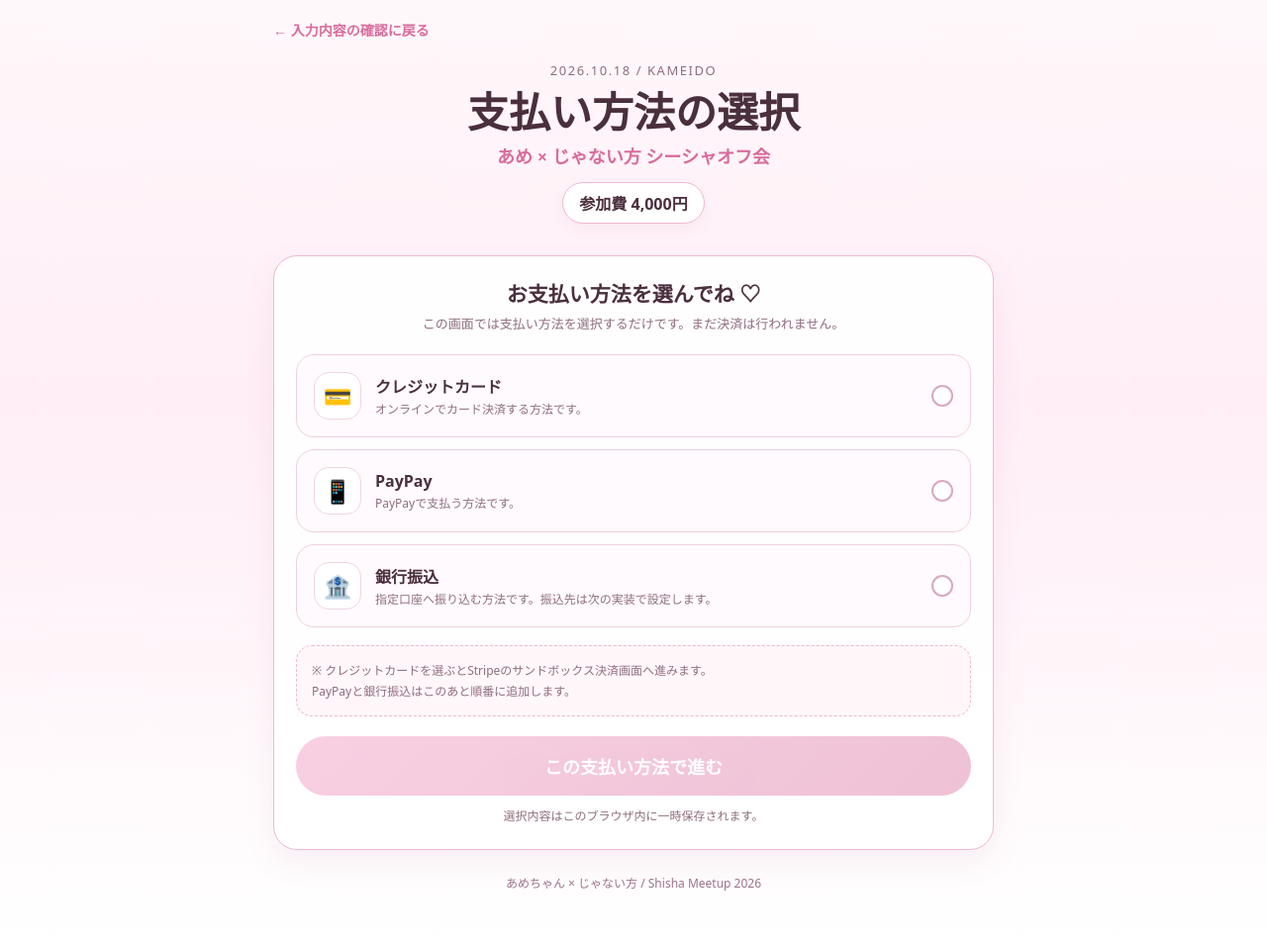
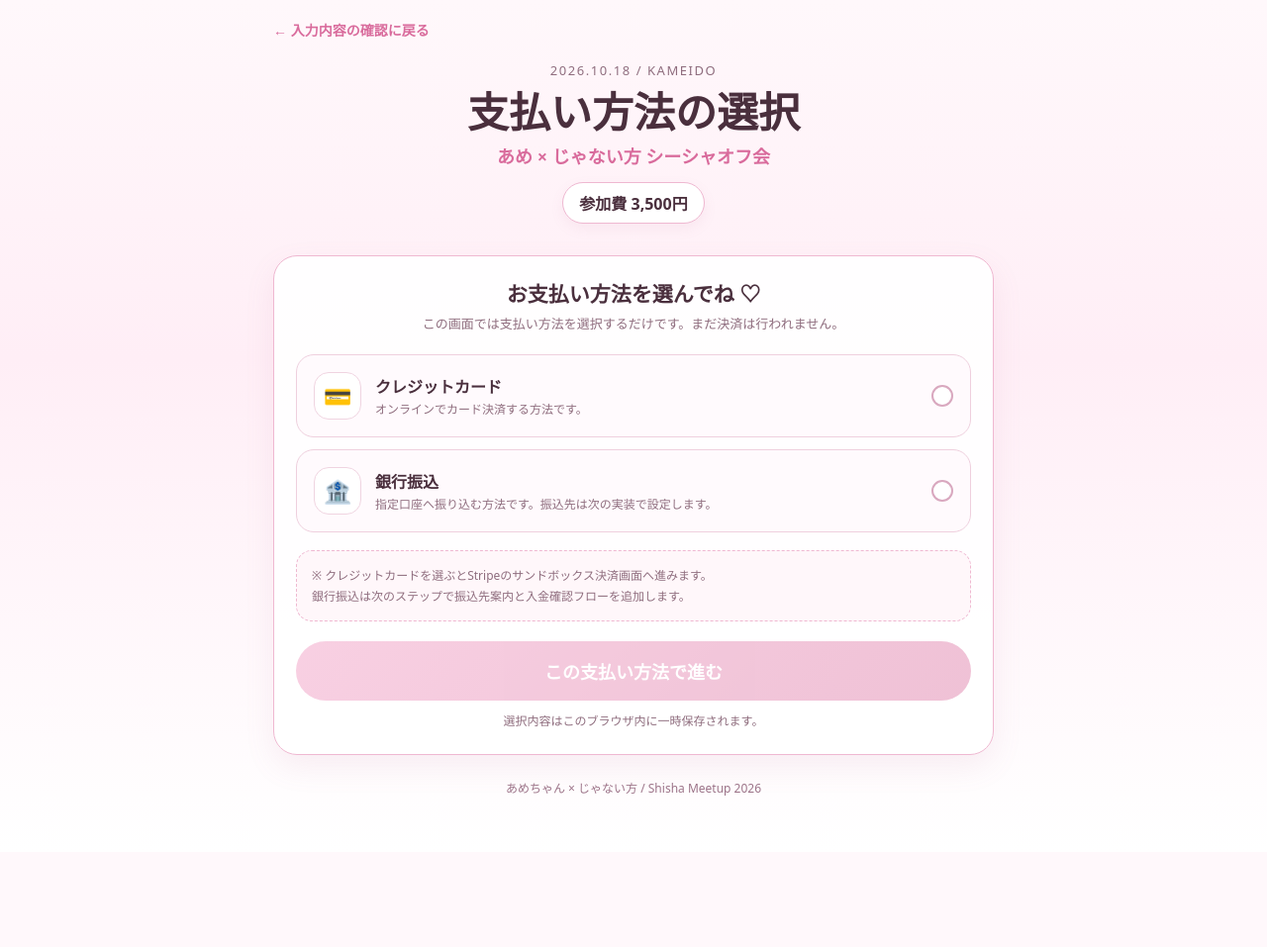
Before and after one commit to k2chanxmx-cloud/shisha-offkai, a Flask app: page /payment in a window 1280 px wide. Shown: the whole page at 99% size. After the commit the page ends 804 px from the top, so only its background shows below. Run offline with Flask 3, Linux system fonts and the light colour scheme.

Commit message:
Add files via upload

```diff
--- a/app.py
+++ b/app.py
@@ -23,7 +23,7 @@
     supabase = create_client(SUPABASE_URL, SUPABASE_SECRET_KEY)
 
 EVENT_NAME = "あめ × じゃない方 シーシャオフ会"
-EVENT_PRICE = 4000
+EVENT_PRICE = 3500
 
 
 def require_supabase():
@@ -109,7 +109,7 @@
 
         <p>
           シーシャオフ会へのお申し込みありがとうございます。<br>
-          参加費 4,000円のお支払いを確認しました。
+          参加費 3,500円のお支払いを確認しました。
         </p>
 
         <div style="background:#ffffff;border:1px dashed #efb8d1;border-radius:16px;
@@ -121,7 +121,7 @@
           亀戸シーシャ Eighty -80-<br><br>
 
           <strong>参加費</strong><br>
-          4,000円（お支払い済み）
+          3,500円（お支払い済み）
         </div>
 
         <p>
--- a/templates/apply.html
+++ b/templates/apply.html
@@ -96,7 +96,7 @@
       <h1>参加申し込み</h1>
       <div class="sub">あめ × じゃない方 シーシャオフ会</div>
       <div class="mini">
-        <span>参加費 4,000円</span>
+        <span>参加費 3,500円</span>
         <span>定員20名</span>
         <span>20歳以上限定</span>
       </div>
--- a/templates/index.html
+++ b/templates/index.html
@@ -96,7 +96,7 @@
       <div class="headline">イベント概要 <span class="sparkle">♡</span></div>
       <div class="grid">
         <div class="pill"><span>DATE</span><b>2026/10/18</b></div>
-        <div class="pill"><span>PRICE</span><b>4,000円</b></div>
+        <div class="pill"><span>PRICE</span><b>3,500円</b></div>
         <div class="pill wide"><span>PLACE</span><b>亀戸シーシャ Eighty -80-</b></div>
         <div class="pill"><span>CAPACITY</span><b>定員20名</b></div>
         <div class="pill"><span>SHISHA</span><b>8台</b></div>
--- a/templates/payment.html
+++ b/templates/payment.html
@@ -91,7 +91,7 @@
     <div class="eyebrow">2026.10.18 / KAMEIDO</div>
     <h1>支払い方法の選択</h1>
     <div class="sub">あめ × じゃない方 シーシャオフ会</div>
-    <div class="price">参加費 4,000円</div>
+    <div class="price">参加費 3,500円</div>
   </header>
 
   <section class="card">
@@ -110,20 +110,7 @@
           <div class="radio"></div>
         </div>
       </label>
-
-      <label class="method">
-        <input type="radio" name="payment" value="paypay">
-        <div class="method-inner">
-          <div class="icon">📱</div>
-          <div class="text">
-            <div class="name">PayPay</div>
-            <div class="desc">PayPayで支払う方法です。</div>
-          </div>
-          <div class="radio"></div>
-        </div>
-      </label>
-
-      <label class="method">
+<label class="method">
         <input type="radio" name="payment" value="bank">
         <div class="method-inner">
           <div class="icon">🏦</div>
@@ -142,7 +129,7 @@
 
     <div class="note">
       ※ クレジットカードを選ぶとStripeのサンドボックス決済画面へ進みます。<br>
-      PayPayと銀行振込はこのあと順番に追加します。
+      銀行振込は次のステップで振込先案内と入金確認フローを追加します。
     </div>
 
     <button class="next" id="nextBtn" type="button" disabled>この支払い方法で進む</button>
@@ -155,7 +142,6 @@
 <script>
   const labels = {
     card: 'クレジットカード',
-    paypay: 'PayPay',
     bank: '銀行振込'
   };
 
@@ -199,14 +185,8 @@
       window.location.href = '{{ url_for("create_checkout_session") }}?application_id=' + encodeURIComponent(applicationId);
       return;
     }
-
-    if (checked.value === 'paypay') {
-      alert('PayPayはこのあとStripe Checkoutへ追加します。');
-      return;
-    }
-
-    if (checked.value === 'bank') {
-      alert('銀行振込はこのあと振込先案内を追加します。');
+if (checked.value === 'bank') {
+      alert('銀行振込は次のステップで振込先案内と申込完了処理を追加します。');
       return;
     }
   });
--- a/templates/success.html
+++ b/templates/success.html
@@ -205,7 +205,7 @@
         <strong class="event-title">あめ × じゃない方 シーシャオフ会</strong>
         2026年10月18日<br>
         亀戸シーシャ Eighty -80-<br>
-        参加費 4,000円
+        参加費 3,500円
       </div>
 <p class="small">
         お申し込み情報とお支払いを確認しました。<br>
```
Also changed, not shown: README.md.
